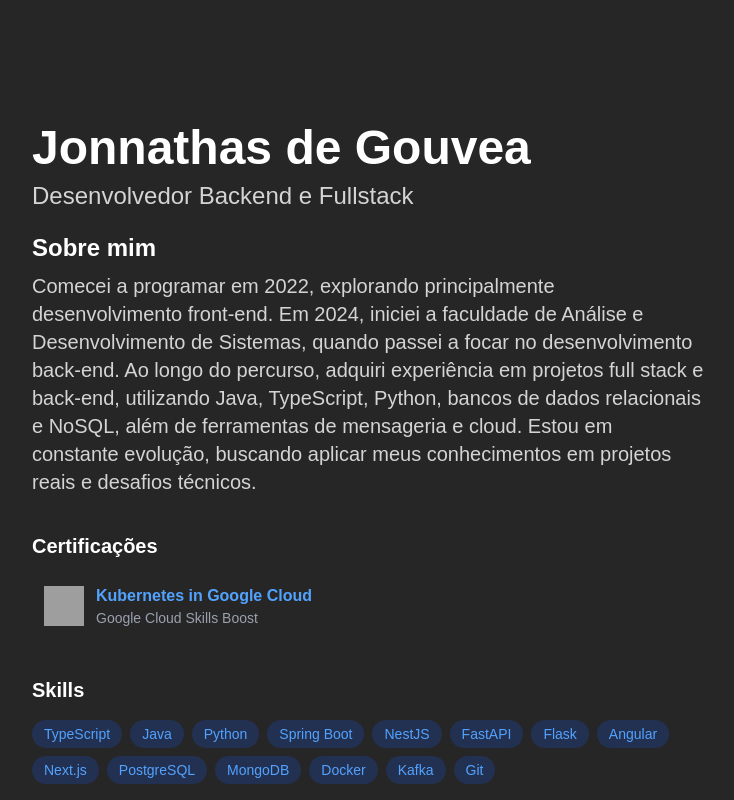
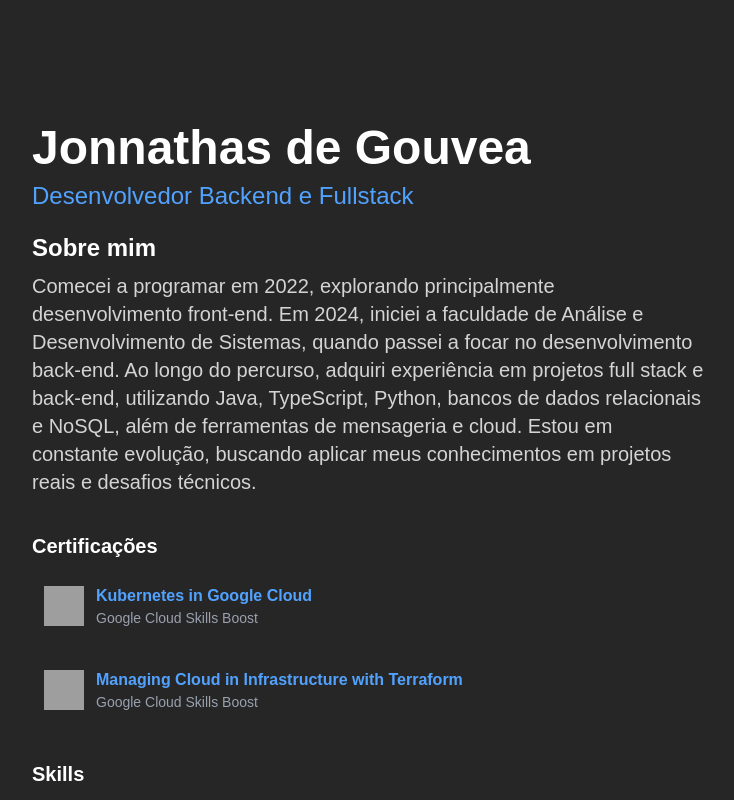
Before and after one commit to jgouvea7/jonnathas, a Next.js app: page / in a window 1280 px wide. Shown: the top 800 px of the page, without its empty margins (272-1006 px from the left). Built offline with nearby package versions, Linux system fonts and the light colour scheme; grey boxes are pictures that could not be loaded.

Commit message:
att certificado e cor h2

```diff
--- a/app/page.tsx
+++ b/app/page.tsx
@@ -51,7 +51,7 @@ export default function Home() {
     <main className="flex min-h-screen items-center justify-center bg-neutral-800 text-white p-6">
       <div className="max-w-2xl w-full text-left">
         <h1 className="text-5xl font-bold mt-25 mb-2">Jonnathas de Gouvea</h1>
-        <h2 className="text-2xl text-neutral-300 mb-5">Desenvolvedor Backend e Fullstack</h2>
+        <h2 className="text-2xl text-blue-400 mb-5">Desenvolvedor Backend e Fullstack</h2>
 
         <section ref={sobreRef} className="fade-in mb-9">
           <h3 className="text-2xl font-semibold mb-2">Sobre mim</h3>
@@ -80,6 +80,22 @@ export default function Home() {
                 <p className="text-sm text-gray-400">Google Cloud Skills Boost</p>
               </div>
             </a>
+            <a
+              href="https://www.skills.google/public_profiles/bb127180-a945-4dfc-bd00-d964a4fa890e/badges/20329738"
+              target="_blank"
+              rel="noopener noreferrer"
+              className="flex items-center gap-3 rounded-lg p-3 hover:bg-gray-800 transition-colors w-fit"
+            >
+              <img
+                src="https://img.icons8.com/?size=100&id=WHRLQdbEXQ16&format=png&color=000000"
+                alt="Google Cloud Logo"
+                className="w-10 h-10"
+              />
+              <div>
+                <p className="font-semibold text-blue-400">Managing Cloud in Infrastructure with Terraform</p>
+                <p className="text-sm text-gray-400">Google Cloud Skills Boost</p>
+              </div>
+            </a>
           </div>
         </section>
 
@@ -90,6 +106,7 @@ export default function Home() {
               "TypeScript",
               "Java",
               "Python",
+              "Go",
               "Spring Boot",
               "NestJS",
               "FastAPI",
@@ -148,7 +165,7 @@ export default function Home() {
           <h3 className="text-2xl font-semibold mb-2">Contato</h3>
           <p className="text-neutral-400 text-xl mb-4">Para mais informações!</p>
 
-          <div className="flex items-center justify-center gap-6 mb-25">
+          <div className="flex items-center justify-center gap-6 mb-20">
             <a
               href="https://www.linkedin.com/in/jgouvea7"
               target="_blank"
```
